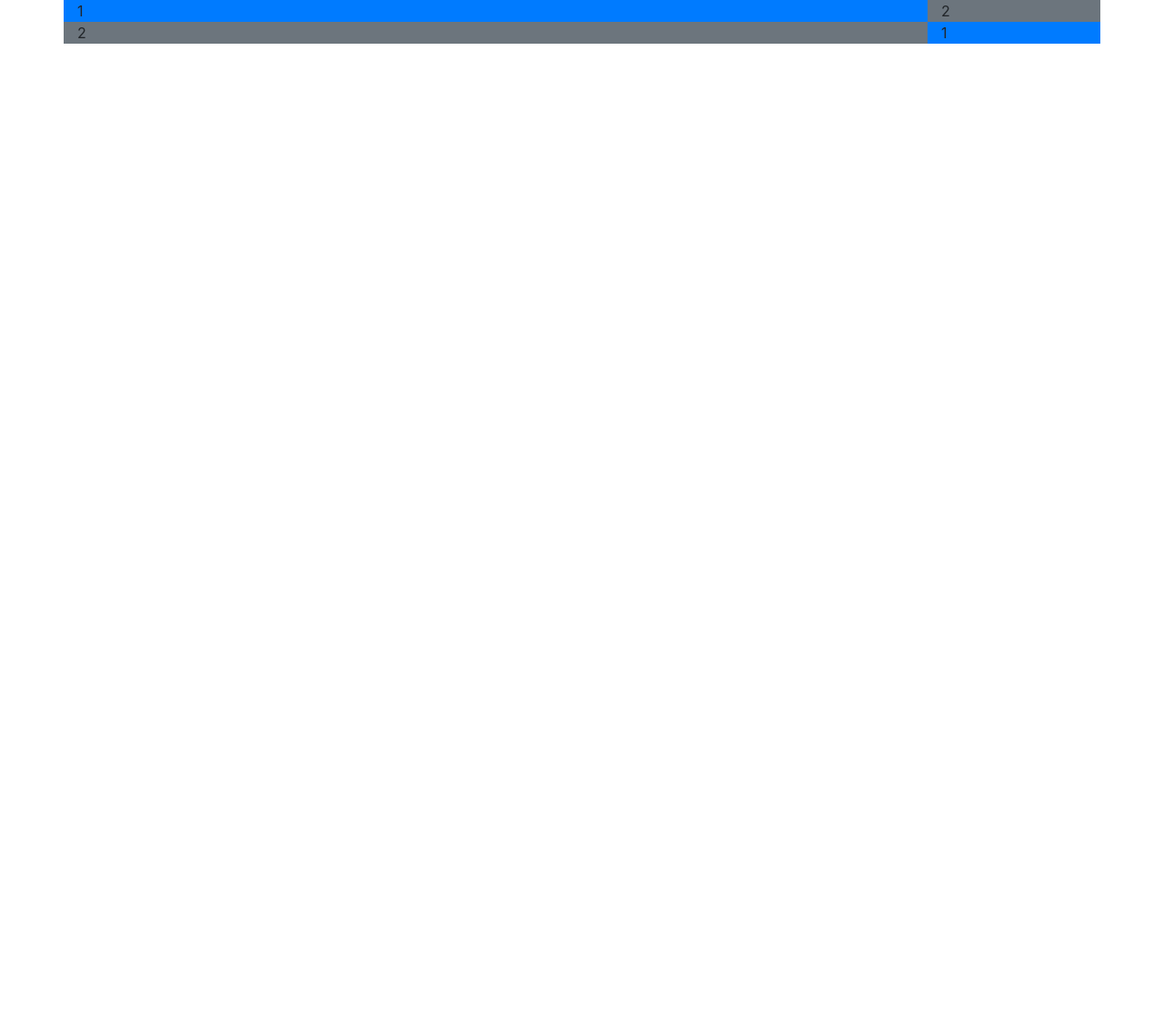
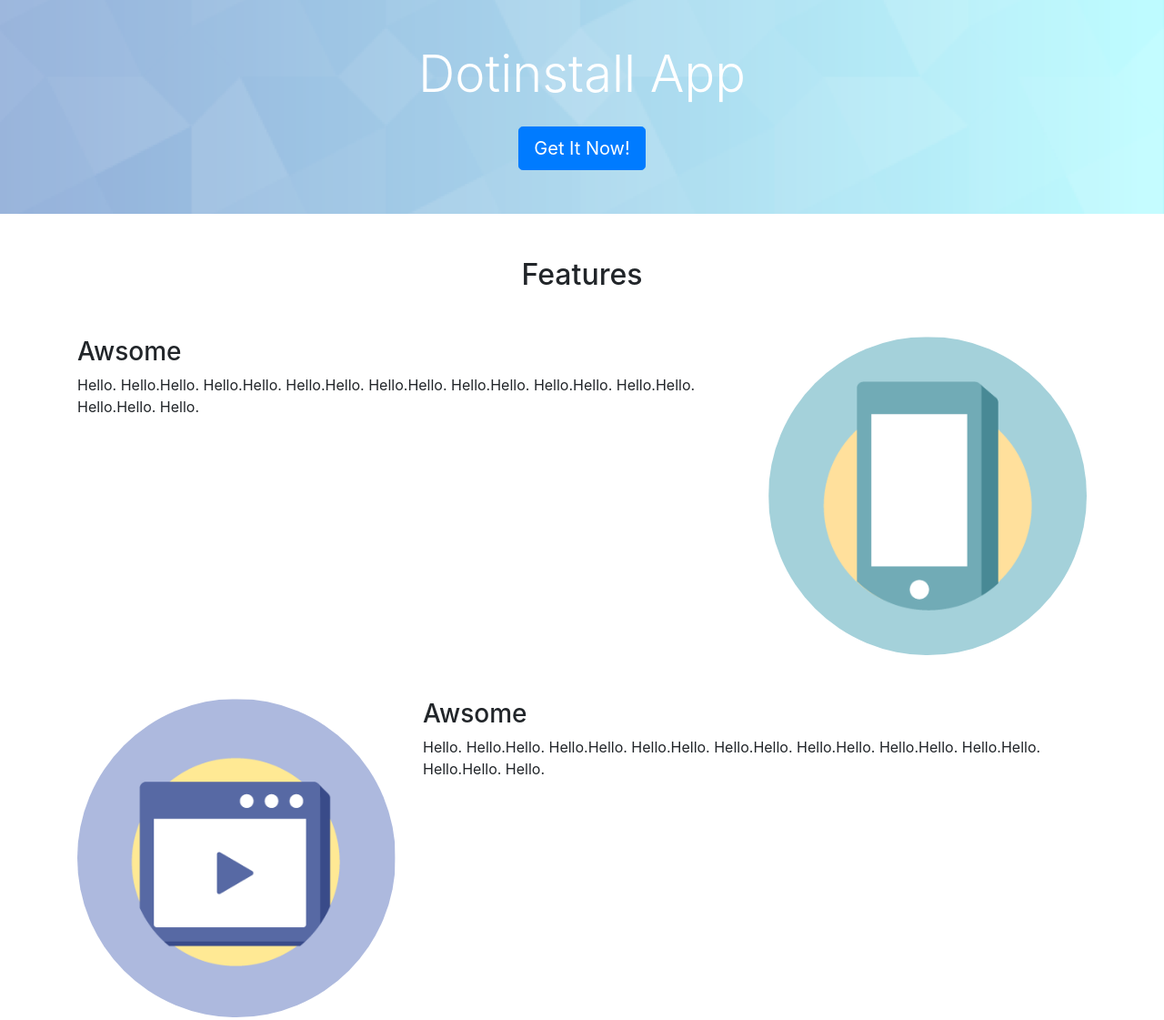
Before and after one commit to cyacyacho/MyBootstrap, a plain HTML site: page index.html in a window 1280 px wide. Shown: the whole page at 91% size. Before the commit the page ends 800 px from the top, so only its background shows below. Drawn offline with nearby package versions, Linux system fonts and the light colour scheme.

Commit message:
特徴セクションの作成

```diff
--- a/index.html
+++ b/index.html
@@ -8,47 +8,56 @@
     <!-- Bootstrap CSS -->
     <link rel="stylesheet" href="https://stackpath.bootstrapcdn.com/bootstrap/4.4.1/css/bootstrap.min.css" integrity="sha384-Vkoo8x4CGsO3+Hhxv8T/Q5PaXtkKtu6ug5TOeNV6gBiFeWPGFN9MuhOf23Q9Ifjh" crossorigin="anonymous">
 
-    <title>Hello, world!</title>
+    <title>Doinstall App</title>
     <style>
-      .box-container {
-        width: 100px;
-        height: 100px;
-        background: #ddd;
-        margin-bottom: 5px;
+      .cover {
+        background: url(img/bg.png);
+        background-size: cover;
       }
+
 
     </style>
   </head>
   <body>
-    <!--Bootstrapのブレイクポイントの名称（折返し地点）
-    576px and up: sm(=small)
-    768px and up: md(=midium)
-    992px and up: lg(=large)
-    1200px and up: xl(=extra large)
+    <header>
+      <div class="cover text-white text-center py-5">
+        <h1 class="display-4 mb-4">Dotinstall App</h1>
+        <a ref="" class="btn btn-primary btn-lg">Get It Now!</a>
+      </div>
+    </header>
+    <main>
+      <section class="py-5">
+        <h2 class="text-center mb-5">Features</h2>
+        <div class="container">
+          <div class="mb-5 row">
+            <div class="col-sm-8">
+              <h3>Awsome</h3>
+              <p>
+                Hello. Hello.Hello. Hello.Hello. Hello.Hello. Hello.Hello. Hello.Hello. Hello.Hello. Hello.Hello. Hello.Hello. Hello.
+              </p>
+            </div>
+            <div class="col-sm-4">
+              <img src="img/phone.png" class="w-100 rounded-circle">
+            </div>
+          </div>
+          <div class="row">
+            <div class="col-sm-8 order-sm-2">
+              <h3>Awsome</h3>
+              <p>
+                Hello. Hello.Hello. Hello.Hello. Hello.Hello. Hello.Hello. Hello.Hello. Hello.Hello. Hello.Hello. Hello.Hello. Hello.
+              </p>
+            </div>
+            <div class="col-sm-4 order-sm-1">
+              <img src="img/movie.png" class="w-100 rounded-circle">
+            </div>
+          </div>
+        </div>
+      </section>
 
-    -->
-    <div class="container">
-      <div class="row">
-        <div class="col-10 bg-primary">1</div>
-        <div class="col-2 bg-secondary">2</div>
-      </div>
-      <!-- <div class="row">
-        <!-- 768px（md）以上なら、カラム幅を反転する -->
-        <!-- <div class="col-2 col-md-10 bg-secondary">2</div> -->
-        <!-- <div class="col-10 col-md-2  bg-primary">1</div> -->
-      <!-- </div> -->
-      <!-- <div class="row">
-        768px（md）以上なら、非表示（d(display)-md-none)にする
-        <div class="col-10 bg-secondary">2</div>
-        <div class="col-2 d-md-none bg-primary">1</div>
-      </div> -->
-      <div class="row">
-        <!-- 基本非表示(d-none)で、md以上なら表示（d(display)-md-block)にする -->
-        <div class="col-10 bg-secondary">2</div>
-        <div class="d-none d-md-block col-md-2 bg-primary">1</div>
-      </div>
+    </main>
+    <footer>
 
-    </div>
+    </footer>
 
     <!-- Optional JavaScript -->
     <!-- jQuery first, then Popper.js, then Bootstrap JS -->
```
